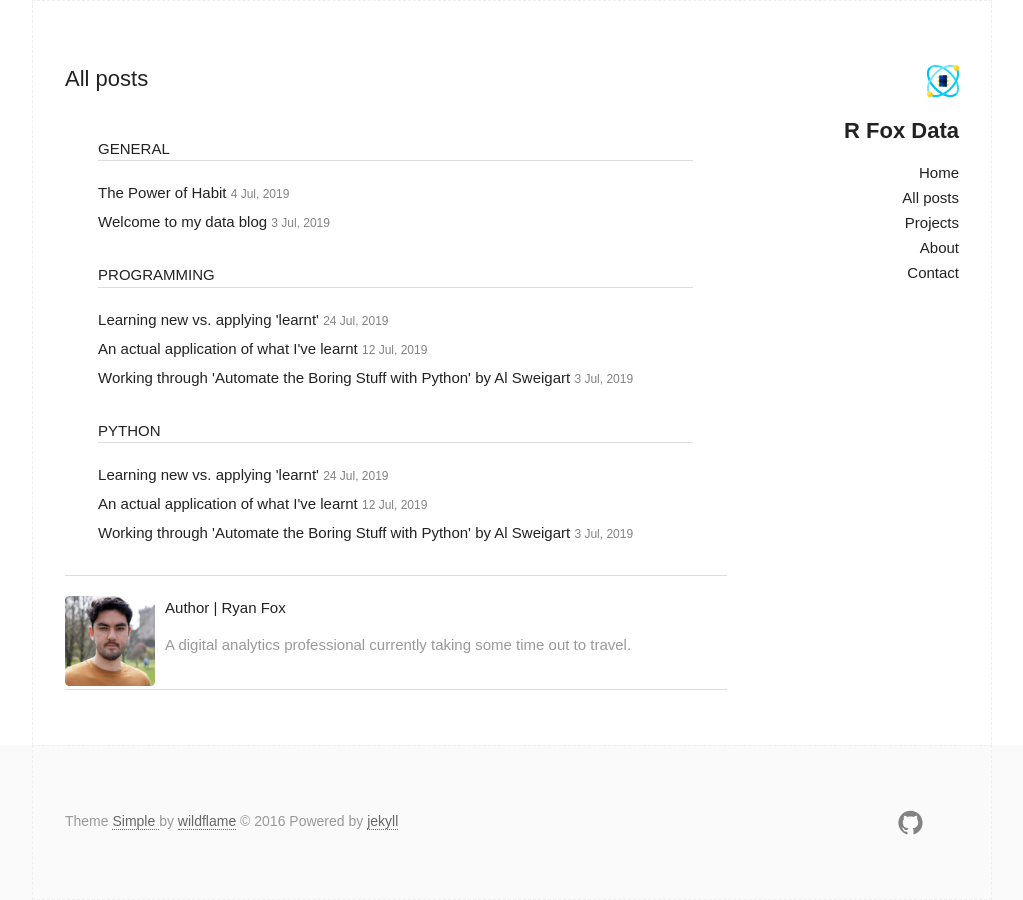
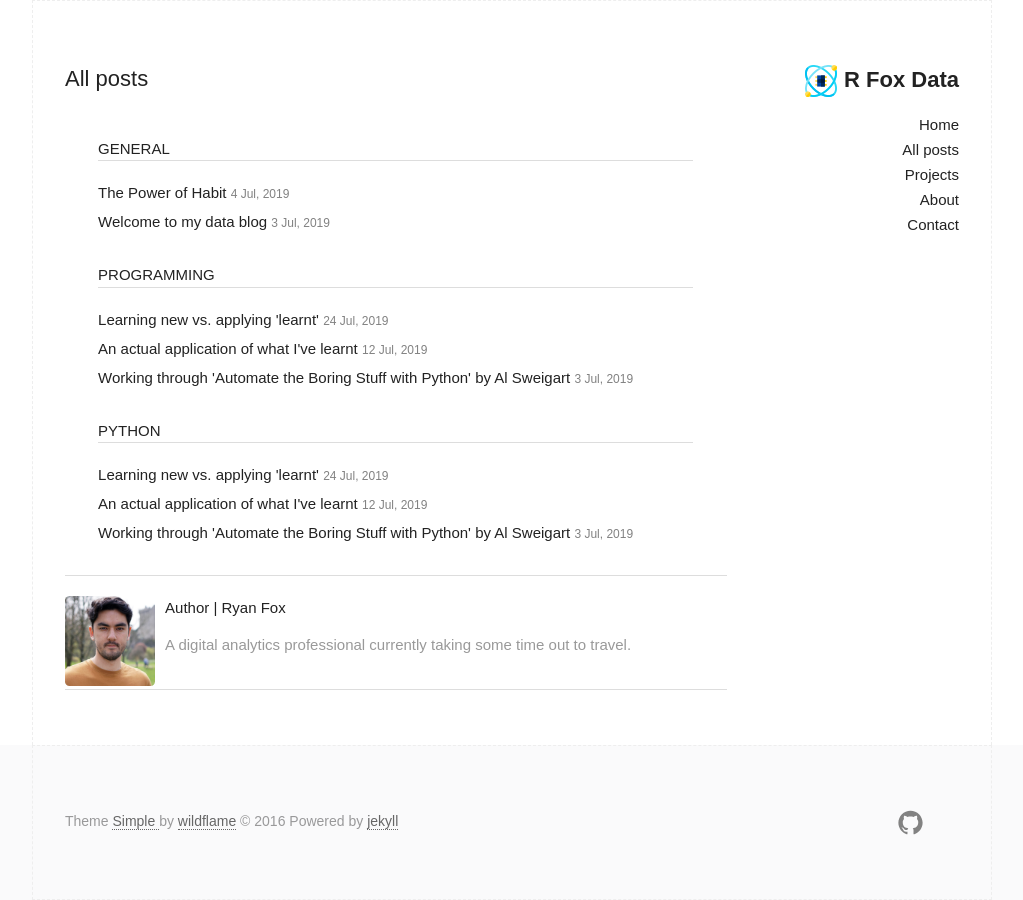
Before and after one commit to rjjfox/rjjfox.github.io, a Jekyll site: the page built from archive.html, in a window 1280 px wide. Shown: the whole page, without its empty margins (128-1151 px from the left). Built offline with Jekyll 4.4.1, drawn with Linux system fonts in a browser that asks for light colours.

Commit message:
move favicon

```diff
--- a/_includes/header.html
+++ b/_includes/header.html
@@ -1,8 +1,6 @@
 <header class="site-header">
 
-  <img src="{{site.baseurl}}/assets/favicon.png" style="margin-bottom: 20px">
-
-  <h2 class="logo"><a href="{{ site.baseurl }}/">{{ site.title }}</a></h2>
+  <h2 class="logo"><img src="{{site.baseurl}}/assets/favicon.png" style="margin-right: 7px"><a href="{{ site.baseurl }}/">{{ site.title }}</a></h2>
 
   <div class="nav">
 
```
